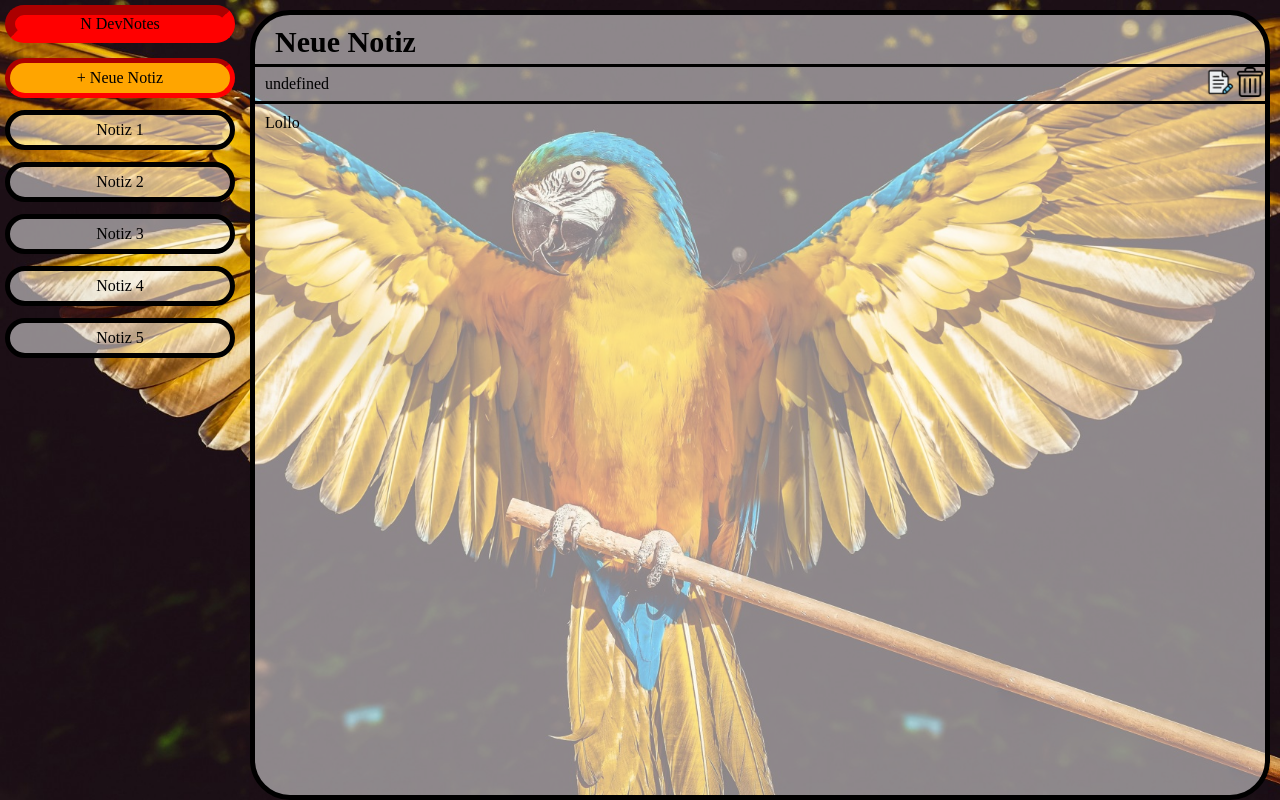
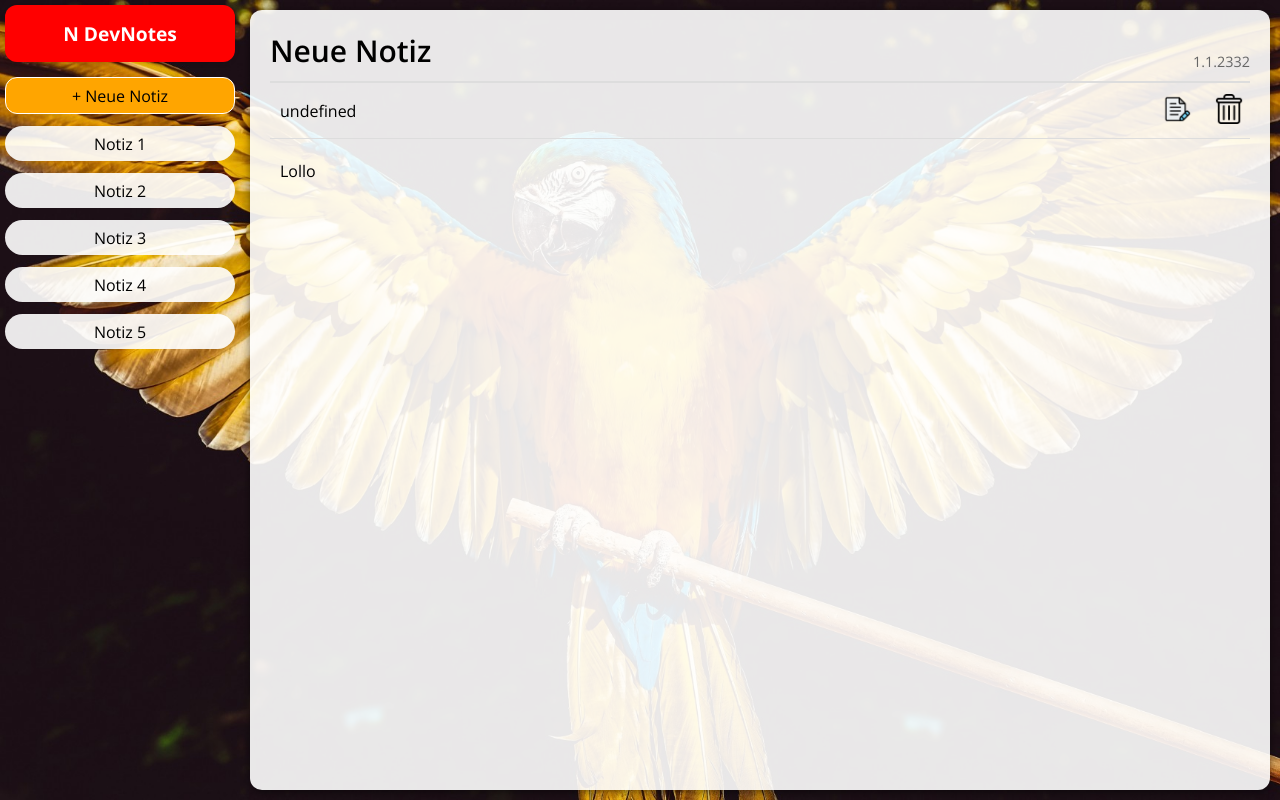
Before and after one commit to RandomCad/DevOps, a plain HTML site: page papagei/index.html in a window 1280 px wide. Drawn offline with nearby package versions, Linux system fonts and the light colour scheme.

Commit message:
Krah, ich habe ein neues Federkleid, krah, krah

```diff
--- a/papagei/examples/example.json
+++ b/papagei/examples/example.json
@@ -1,6 +1,6 @@
 {
     "title":"Notiz 1",
-    "date":"12.02.2025",
-    "author":"Lollo III",
+    "date":"28.02.2025",
+    "author":"dodo 🦤",
     "content":"Krah, ich bin eine Notiz, krah, krah"
 }
--- a/papagei/index.css
+++ b/papagei/index.css
@@ -1,6 +1,7 @@
 :root {
-    --note_navigator_box_with: 240px;
-
+    --note_navigator_with: 240px;
+    --note_background: rgba(255, 255, 255, 0.9);
+    --font_family: 'Open Sans', sans-serif;
 }
 
 .body {
@@ -10,7 +11,7 @@
     width: 100vw;
     margin: 0;
     padding: 0;
-
+    font-family: var(--font_family);
     background-image: url('./images/parrot_wp_1.jpg');
     background-size: cover;
     background-position: center;
@@ -20,29 +21,33 @@
 .lb { /* left_box */
     display: flex;
     flex-direction: column;
-    width: var(--note_navigator_box_with);
+    width: var(--note_navigator_with);
 }
 
 .kopf {
     margin: 5px;
-    height: 30px;
+    padding: 15px;
     text-align: center;
-    align-content: center;
 
-    border: 10px inset #FF0000;
-    border-radius: 40px;
+    font-size: 1.2rem;
+    font-weight: 700;
+    color: #fff;
+
+    border-radius: 12px;
+    box-shadow: 0 2px 4px rgba(0,0,0,0.1);
 
     background-color: red;
 }
 
 .note_navigator_box {
-    width: var(--note_navigator_box_with - 10px);
+    width: var(--note_navigator_with - 10px);
     height: calc(100vw - 50px);
 
     display: flex;
     flex-direction: column;
 
     font-weight: 500;
+    overflow-y: auto;
 }
 
 .note_create_bgdiv {
@@ -51,21 +56,31 @@
     padding-bottom: 2px;
     padding-left: 5px;
     padding-right: 5px;
+    cursor: pointer;
+}
 
+.note_create_bgdiv:hover {
+    background: rgba(255, 255, 255, 0.5);
 }
 
 .note_create_button {
-    width: calc(var(--note_navigator_box_with) - 10px - 10px);
+    width: calc(var(--note_navigator_with) - 10px - 2px);
 
-    height: 30px;
-    border: 5px inset #FF0000;
-    border-radius: 40px;
+    height: 35px;
+    border: 1px solid white;
+    border-radius: 12px;
 
     text-align: center;
     align-content: center;
 
     background-color: orange;
 
+    transition: background 0.3s ease, transform 0.2s;
+}
+
+.note_create_button:hover {
+    background-color: #e5941b;
+    transform: scale(1.02);
 }
 
 .note_navigator_bgdiv {
@@ -74,83 +89,113 @@
     padding-bottom: 2px;
     padding-left: 5px;
     padding-right: 5px;
+    cursor: pointer;
+}
 
+.note_navigator_bgdiv:hover {
+    background: rgba(255, 255, 255, 0.5);
 }
 
 .note_navigator {
     --note_navigator_counter: 100;
 
     left: var(--note_navigator_left);
-    height: 30px;
-    width: calc(var(--note_navigator_box_with) - 10px - 10px);
+    height: 35px;
+    width: calc(var(--note_navigator_with) - 10px - 0px);
 
-    border: 5px solid ;
+
     border-radius: 40px;
 
     text-align: center;
     align-content: center;
 
-    background-color: rgba(255, 255, 255, 0.5);
+    background-color: var(--note_background);
+
+    transition: background 0.3s ease, transform 0.2s;
+}
+
+.note_navigator:hover {
+    transform: scale(1.02);
 }
 
 
 .note_main {
+    flex: 1;
     margin: 10px;
-    width: calc(100vw - var(--note_navigator_box_with) - 10px);
-    height: calc(100vh - 20px);
-
-    border: 5px solid ;
-    border-radius: 40px;
-
-    background-color: rgba(255, 255, 255, 0.5);
+    padding: 20px;
+    border-radius: 12px;
+    box-shadow: 0 2px 8px rgba(0,0,0,0.5);
+    background-color: var(--note_background);
+    display: flex;
+    flex-direction: column;
 }
 
 .note_main_header {
     display: flex;
     flex-direction: row;
     justify-content: space-between;
-    border-bottom: 3px solid;
-    width: 100%;
-
+    border-bottom: 2px solid #ddd;
+    padding-bottom: 10px;
+    margin-bottom: 10px;
 }
 
 .note_main_title {
-    margin-left: 20px;
-    margin-top: 10px;
-    margin-bottom: 5px;
-
+    margin: 0;
     font-size: 1.875rem;
     font-weight: 600;
 }
 
 .note_main_date {
-    margin-right: 5px;
-    margin-bottom: 5px;
-
-    display: flex;
-    align-items: flex-end;
+    font-size: 0.9rem;
+    color: #666;
+    align-self: flex-end;
 }
 
 .note_main_second_header {
     display: flex;
     flex-direction: row;
     justify-content: space-between;
-
-    border-bottom: solid;
+    border-bottom: 1.5px solid #ddd;
+    padding-bottom: 10px;
+    margin-bottom: 10px;
 }
 
 .note_main_author {
+    font-size: 1rem;
+    padding-left: 10px;
     display: flex;
     align-items: center;
-    padding-left: 10px;
 }
 
 .note_main_buttons {
     display: flex;
     flex-direction: row;
     justify-content: flex-end;
+    gap: 10px;
 }
 
+.note_main_buttons button {
+    background: none;
+    border: none;
+    cursor: pointer;
+    transition: transform 0.2s;
+}
+
+.note_main_buttons button:hover {
+    transform: scale(1.1);
+}
+
+.note_main_body {
+    flex: 1;
+    padding: 10px;
+    overflow-y: auto;
+  }
+
 .note_main_content {
-    padding: 10px;
+    font-size: 1rem;
+    line-height: 1.5;
 }
+
+.note_files {
+    margin-top: 10px;
+  }
--- a/papagei/index.html
+++ b/papagei/index.html
@@ -6,51 +6,52 @@
     <title>DevNotes</title>
     <link rel="stylesheet" href="index.css">
     <script src="index.js"></script>
+    <link href="https://fonts.googleapis.com/css?family=Open+Sans:400,600,700&display=swap" rel="stylesheet">
 </head>
 <body class="body">
-    <div class="lb">
-        <div class="kopf">
+    <aside class="lb">
+        <header class="kopf">
             N DevNotes
-        </div>
-        <div class="note_navigator_box">
+        </header>
         <div class="note_create_bgdiv" onclick="create_new_note()">
             <div class="note_create_button">
                 + Neue Notiz
             </div>
         </div>
-        </div>
-    </div>
-    <div class="note_main">
+        <nav class="note_navigator_box">
+        </nav>
+    </aside>
+    <main class="note_main">
         <div class="note_main_header">
-            <div class="note_main_title"></div>
-            <div class="note_main_date"></div>
+            <h1 class="note_main_title"></h1>
+            <time class="note_main_date">1.1.2332</time>
         </div>
         <div class="note_main_second_header">
             <div class="note_main_author"></div>
             <div class="note_main_buttons">
-                <div class="note_main_edit">
-                    <img src="images/edit.png" alt="edit", width="30px", height="30px">
-                </div>
-                <div class="note_main_delete">
-                    <img src="images/delete.png" alt="delete", width="30px", height="30px">
-                </div>
+                <button class="note_main_edit">
+                    <img src="images/edit.png" alt="edit", width="30", height="30">
+                </button>
+                <button class="note_main_delete">
+                    <img src="images/delete.png" alt="delete", width="30", height="30">
+                </button>
             </div>
         </div>
 
-        <div class="note_main_body">
-
+        <article class="note_main_body">
             <div class="note_main_content">
-
             </div>
+        </article>
+        <div class="note_files">
         </div>
-        <div class="note_files">
-
-        </div>
-    </div>
-</body>
+    </main>
     <script>
     // window.onload = test_create_note_navigator(5);
-    window.onload = update_all_note_navigator();
-    window.onload = open_note_on_start();
+    window.onload = function() {
+      update_all_note_navigator();
+      open_note_on_start();
+    };
     </script>
+</body>
+
 </html>
```
Lines whose indentation alone changed are shown as unchanged.
